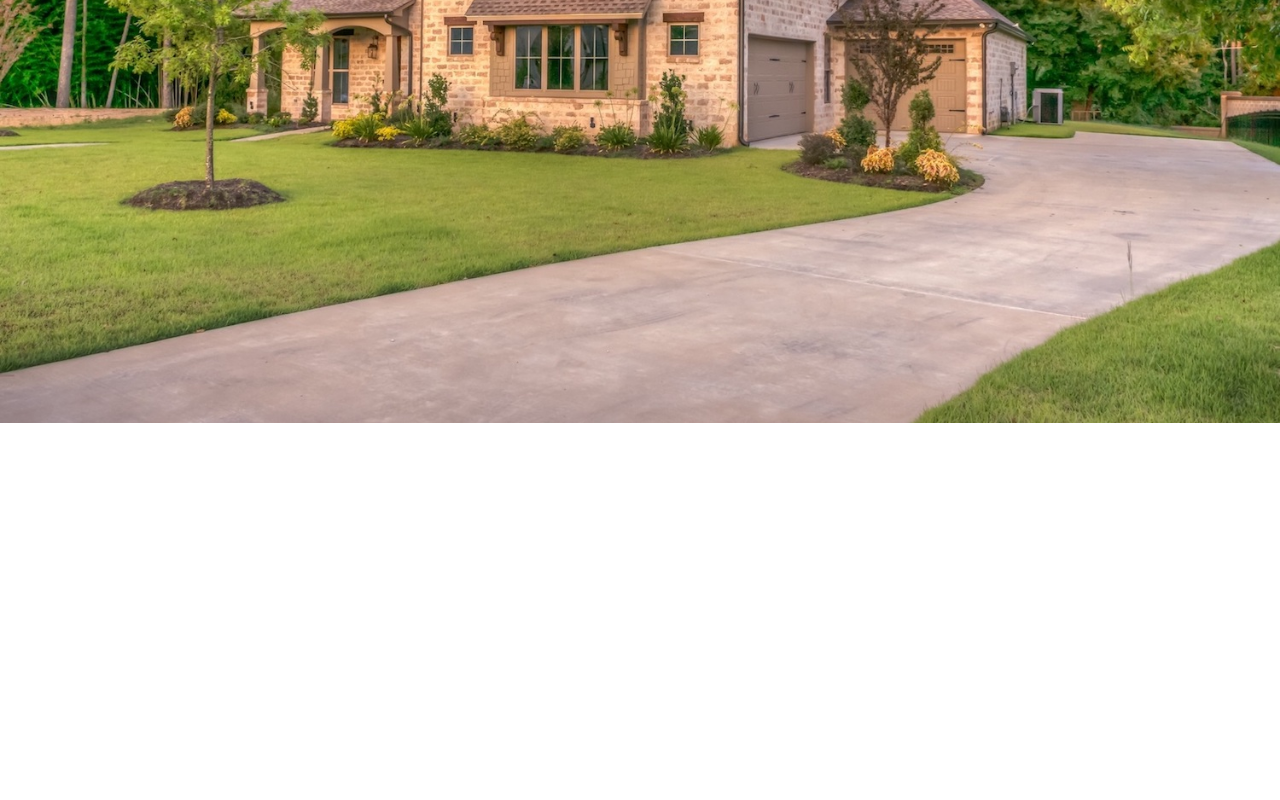
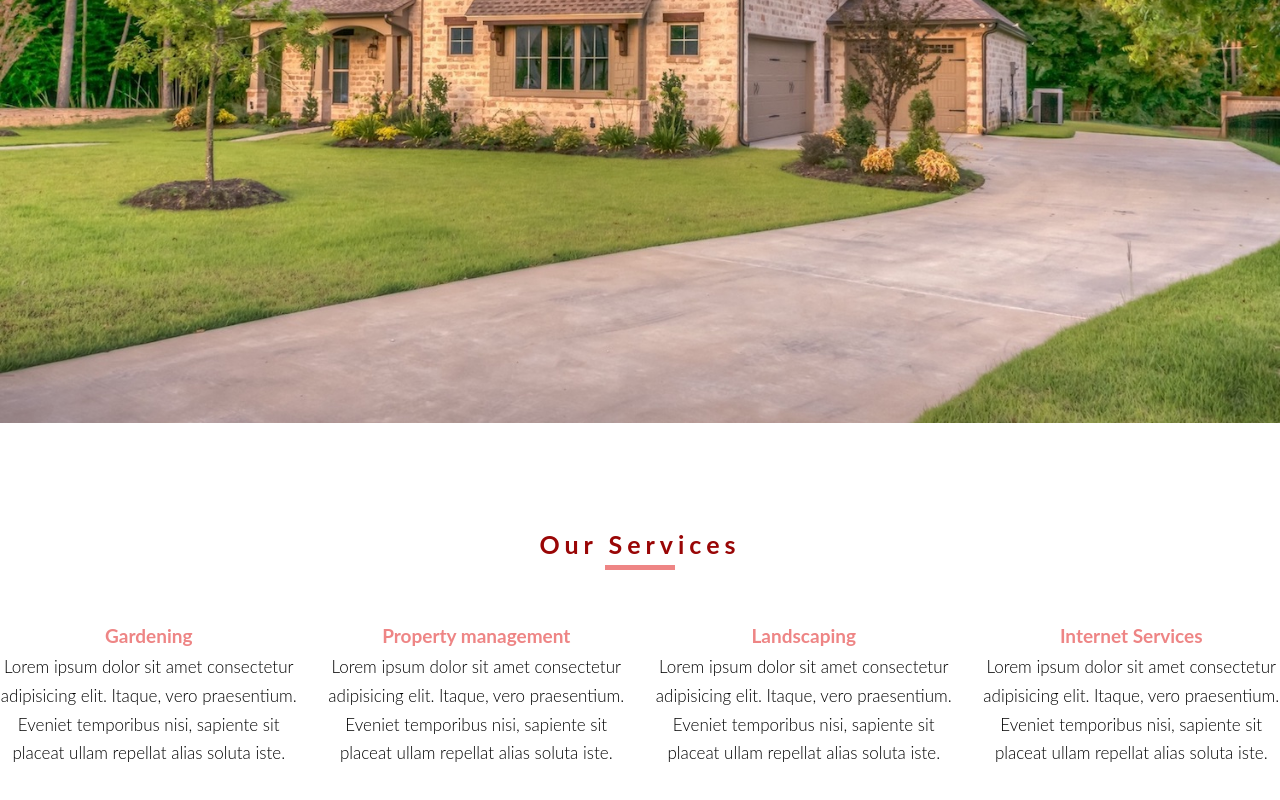
Before and after one commit to francis-mwas/property-listing-app-frontend, a React (Create React App) app: page / in a window 1280 px wide. Shown: the part 502-1302 px from the top of the page. Before the commit the page ends 925 px from the top, so only its background shows below. Built offline with nearby package versions, Linux system fonts and the light colour scheme.

Commit message:
Started woriking on issue #3

```diff
--- a/package.json
+++ b/package.json
@@ -11,6 +11,7 @@
     "react-router-dom": "^5.3.0",
     "react-scripts": "4.0.3",
     "sass": "^1.41.1",
+    "uuid": "^8.3.2",
     "web-vitals": "^1.1.2"
   },
   "scripts": {
--- /dev/null
+++ b/src/components/Services.js
@@ -0,0 +1,55 @@
+import React from 'react';
+import { v4 as uuid } from 'uuid';
+import Title from './Title';
+
+const state = {
+  services: [
+    {
+      id: uuid(),
+      serviceIcon: 'icon',
+      serviceTitle: 'Gardening',
+      serviceDetails:
+        'Lorem ipsum dolor sit amet consectetur adipisicing elit. Itaque, vero praesentium. Eveniet temporibus nisi, sapiente sit placeat ullam repellat alias soluta iste.',
+    },
+    {
+      id: uuid(),
+      serviceIcon: 'icon',
+      serviceTitle: 'Property management',
+      serviceDetails:
+        'Lorem ipsum dolor sit amet consectetur adipisicing elit. Itaque, vero praesentium. Eveniet temporibus nisi, sapiente sit placeat ullam repellat alias soluta iste.',
+    },
+    {
+      id: uuid(),
+      serviceIcon: 'icon',
+      serviceTitle: 'Landscaping',
+      serviceDetails:
+        'Lorem ipsum dolor sit amet consectetur adipisicing elit. Itaque, vero praesentium. Eveniet temporibus nisi, sapiente sit placeat ullam repellat alias soluta iste.',
+    },
+    {
+      id: uuid(),
+      serviceIcon: 'icon',
+      serviceTitle: 'Internet Services',
+      serviceDetails:
+        'Lorem ipsum dolor sit amet consectetur adipisicing elit. Itaque, vero praesentium. Eveniet temporibus nisi, sapiente sit placeat ullam repellat alias soluta iste.',
+    },
+  ],
+};
+
+function Services() {
+  return (
+    <section className="services">
+      <Title title="Our services" />
+      <div className="service">
+        {state.services.map((service) => (
+          <div className="service__content" key={service.id}>
+            {service.icon}
+            <h4 className="service__heading-4">{service.serviceTitle}</h4>
+            <p className="service__text">{service.serviceDetails}</p>
+          </div>
+        ))}
+      </div>
+    </section>
+  );
+}
+
+export default Services;
--- /dev/null
+++ b/src/components/Title.js
@@ -0,0 +1,14 @@
+import React from 'react';
+
+function Title({ title }) {
+  return (
+    <div className="section-title">
+      <div className="section-title__text title__text">
+        <h2>{title}</h2>
+      </div>
+      <div className="under-line"></div>
+    </div>
+  );
+}
+
+export default Title;
--- a/src/pages/Home.js
+++ b/src/pages/Home.js
@@ -2,9 +2,11 @@ import React from 'react';
 import { Link } from 'react-router-dom';
 import Banner from '../components/Banner';
 import BannerHero from '../components/BannerHero';
+import Services from '../components/Services';
 
 function Home() {
   return (
+    <>
       <Banner>
         <BannerHero
           title="Get affordable luxurious homes"
@@ -15,6 +17,8 @@ function Home() {
           </Link>
         </BannerHero>
       </Banner>
+      <Services />
+    </>
   );
 }
 
```
Also changed, not shown: 1 other file (tests, documents, lock files or other folders). Lines whose indentation alone changed are shown as unchanged.
